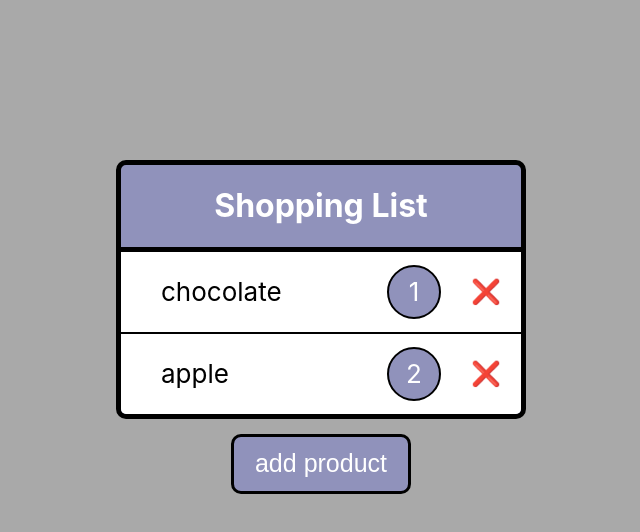
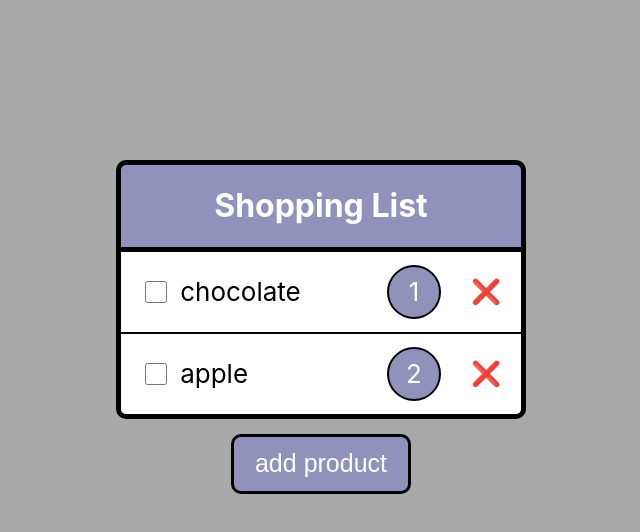
Before and after one commit to wysogladszymon/Shopping-List, a React (Create React App) app: page / in a window 1280 px wide. Shown: the top 532 px of the page, without its empty margins (319-959 px from the left). Built offline with nearby package versions, Linux system fonts and the light colour scheme.

Commit message:
new products will sum up if they have already been in dictionary

```diff
--- a/src/App.js
+++ b/src/App.js
@@ -6,7 +6,6 @@ import { products } from "./constants/products-data";
 
 function App() {
   let [productsDict, setproductsDict] = useState(products);
-  //have to check if our amount is a number
   let [invalidAmount, setInvaildAmount] = useState(false);
   let [invalidWord, setInvaildWord] = useState(false);
   let [currWord, changeWord]= useState('');
@@ -71,21 +70,36 @@ function App() {
     }
   }
 
+  function addProduct(key, value){
+    const boolAmount = checkAmount(currAmount);
+    const boolProduct = checkWord(currWord);
+    if (boolProduct && boolAmount && currAmount !== '' && currWord !== ''){ //checks if it is valid
+      if (key in products){ //if it is already in dict, sum the values
+        updatedProducts[key] = String(Number(updatedProducts[key]) + Number(value));
+        products[key] = String(Number(products[key]) + Number(value));
+      }
+      else{
+        updatedProducts[key] = value;
+        products[key] = value;
+      }
+      setproductsDict(updatedProducts);
+      changeWord('');
+      changeAmount('');
+    }
+    else if (currAmount === '' || currWord === ''){
+      //add information that one of inputs is empty
+    }
+    else{
+      return //add information that inputs are incorrect
+    }
+  }
   function clickInput2(event){
     const keyPressed = event.key;
-    const boolAmount = checkAmount(currAmount);
-    const boolProduct = checkWord(currWord);
     const focus = document.querySelector('.input-product');
 
     if (keyPressed === 'Enter'){
-      if (boolProduct && boolAmount){
-        updatedProducts[currWord] = currAmount;
-        products[currWord] = currAmount;
-        setproductsDict(updatedProducts);
-        changeWord('');
-        changeAmount('');
-        focus.focus();
-      }
+      addProduct(currWord,currAmount)
+      focus.focus();
     }
   }
   return (
--- a/src/components/Input2/Input2.css
+++ b/src/components/Input2/Input2.css
@@ -40,6 +40,7 @@
 
 .input-product{
     width:100%;
+    padding-left:60px;
 }
 
 .input-amount{
--- a/src/components/Product/Product.css
+++ b/src/components/Product/Product.css
@@ -4,12 +4,12 @@
     position:relative;
     justify-content: space-between;
     height:80px;
-    width:calc(100% - 40px);
+    width:calc(100% - 20px);
     color:#000000;
     font-size:calc(10px + 2vmin);
     text-align: left;
     align-items: center;
-    padding-left: 40px;
+    padding-left: 20px;
     border-top: 2px solid #000000;
     transition: background-color var(--trans-speed) ease-in-out;
     transition: color var(--trans-speed) ease-in-out;
@@ -72,7 +72,9 @@
 }
 
 .product-title{
-    width:auto;
+    width:100%;
+    padding-left:10px;
+    padding-right:10px;
 }
 
 .product-amount{
@@ -99,6 +101,15 @@
     transform: translateY(-5px);
     transition:transform 0.2s ease-in-out;
 }
+
 .product-amount::placeholder{
     color:#FFF;
 }
+
+.checkbox{
+    /* all:unset; */
+    width:30px;
+    height:30px;
+
+
+}
--- a/src/components/Product/Product.js
+++ b/src/components/Product/Product.js
@@ -5,6 +5,7 @@ export function Product(props) {
 
   return (
     <li id={props.id} className={cls} onClick={props.onClick}>
+      <input type='checkbox' className='checkbox'></input>
       <div className='product-title'>{props.title}</div>
       <input className='product-amount' placeholder={props.amount}></input>
       <div className="cancel-cross" onClick={props.crossOnClick}>
```
